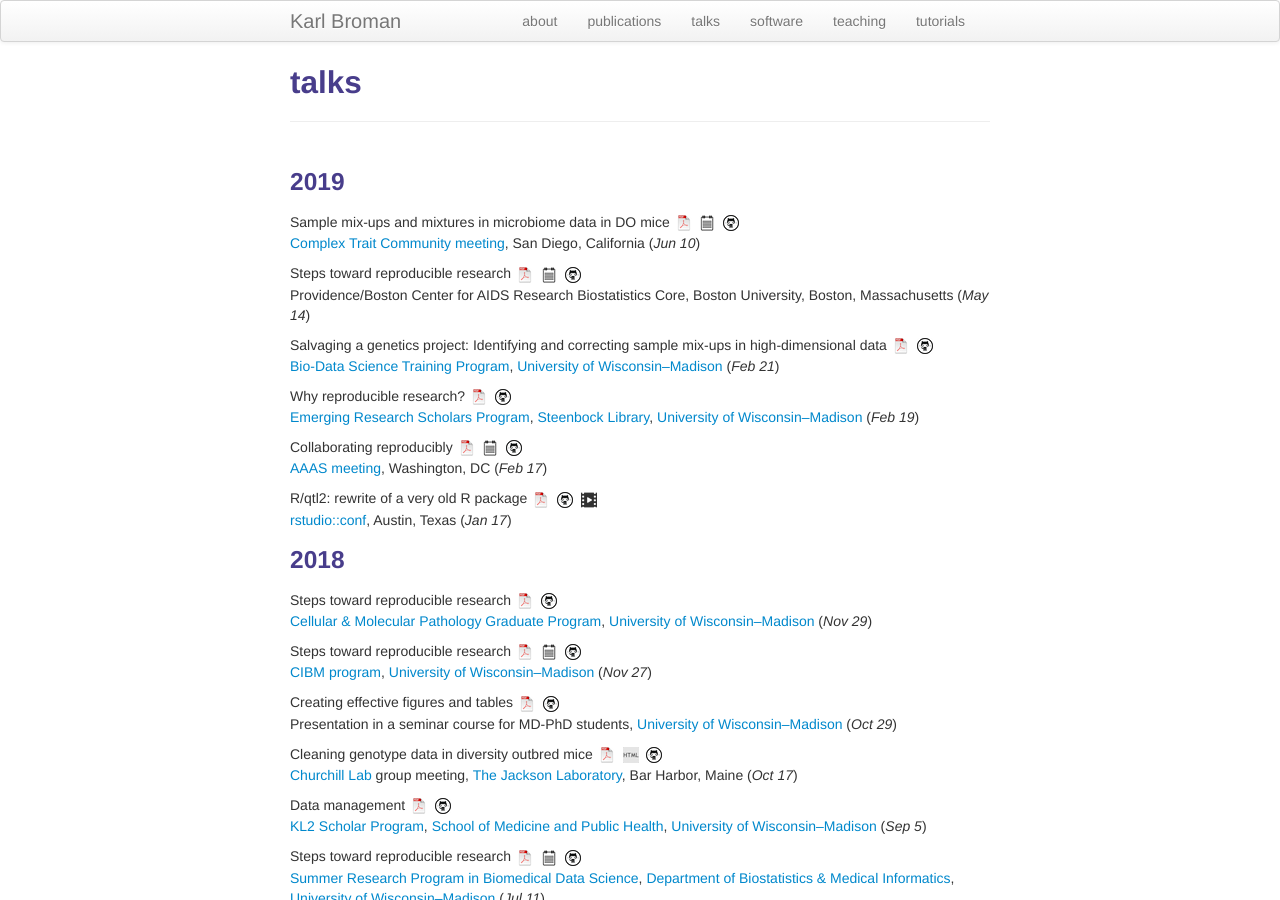
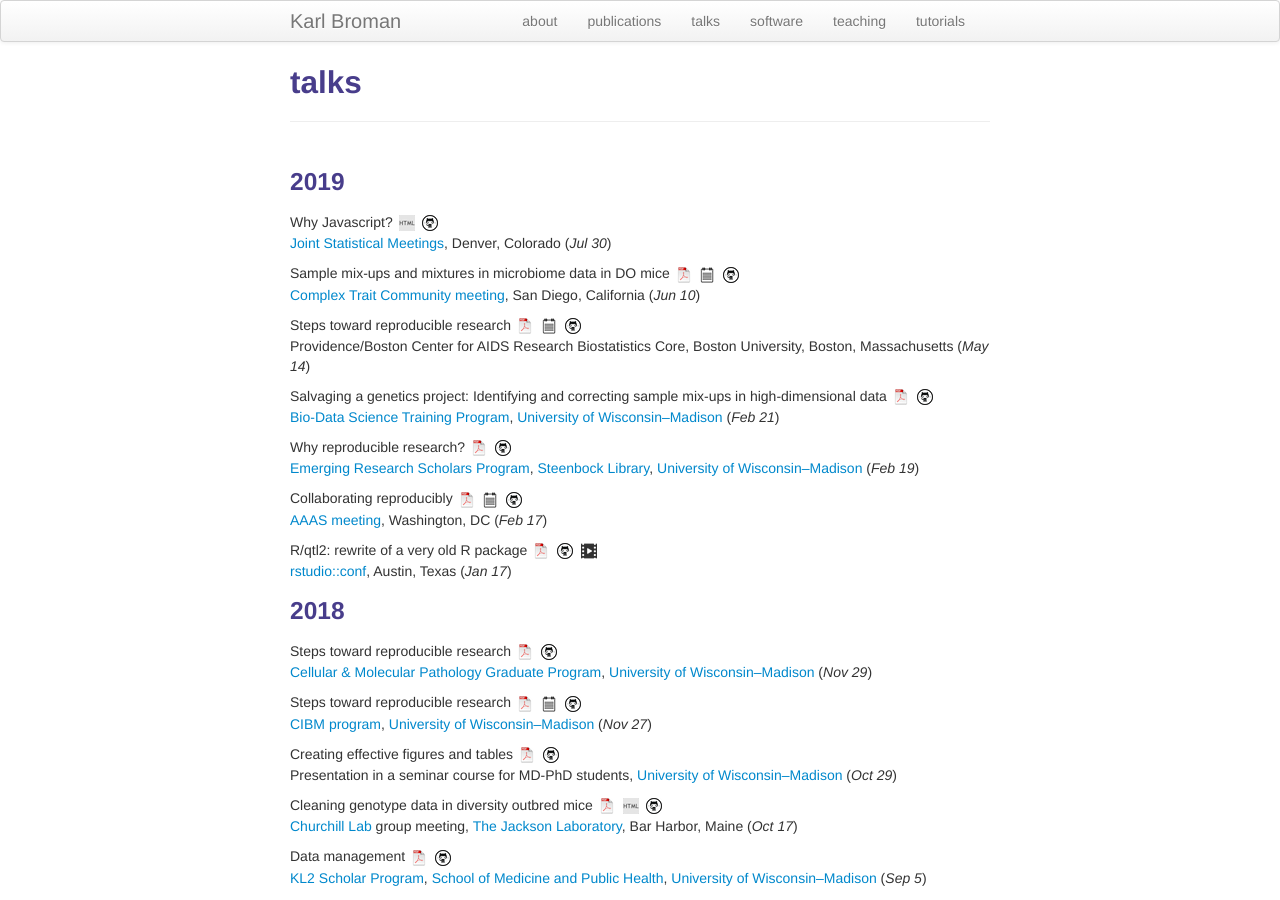
Before and after one commit to kbroman/kbroman.github.io, a Jekyll site: the page built from pages/talks.md, in a window 1280 px wide and 900 px high. Built offline with Jekyll 4.4.1, drawn with Linux system fonts in a browser that asks for light colours.

Commit message:
pages/talks: Add JSM talk

```diff
--- a/pages/talks.md
+++ b/pages/talks.md
@@ -5,6 +5,13 @@ description: Karl Broman's talks
 ---
 
 ###  2019
+
+Why Javascript?
+[![html](icons16/html-icon.png)](https://kbroman.org/Talk_JSM2019)
+[![github](icons16/github-icon.png)](https://github.com/kbroman/Talk_JSM2019)<br/>
+[Joint Statistical Meetings](https://www.amstat.org/meetings/jsm/2019/),
+Denver, Colorado (_Jul 30_)
+
 
 Sample mix-ups and mixtures in microbiome data in DO mice
 [![pdf](icons16/pdf-icon.png)](https://www.biostat.wisc.edu/~kbroman/presentations/ctc2019.pdf)
```
